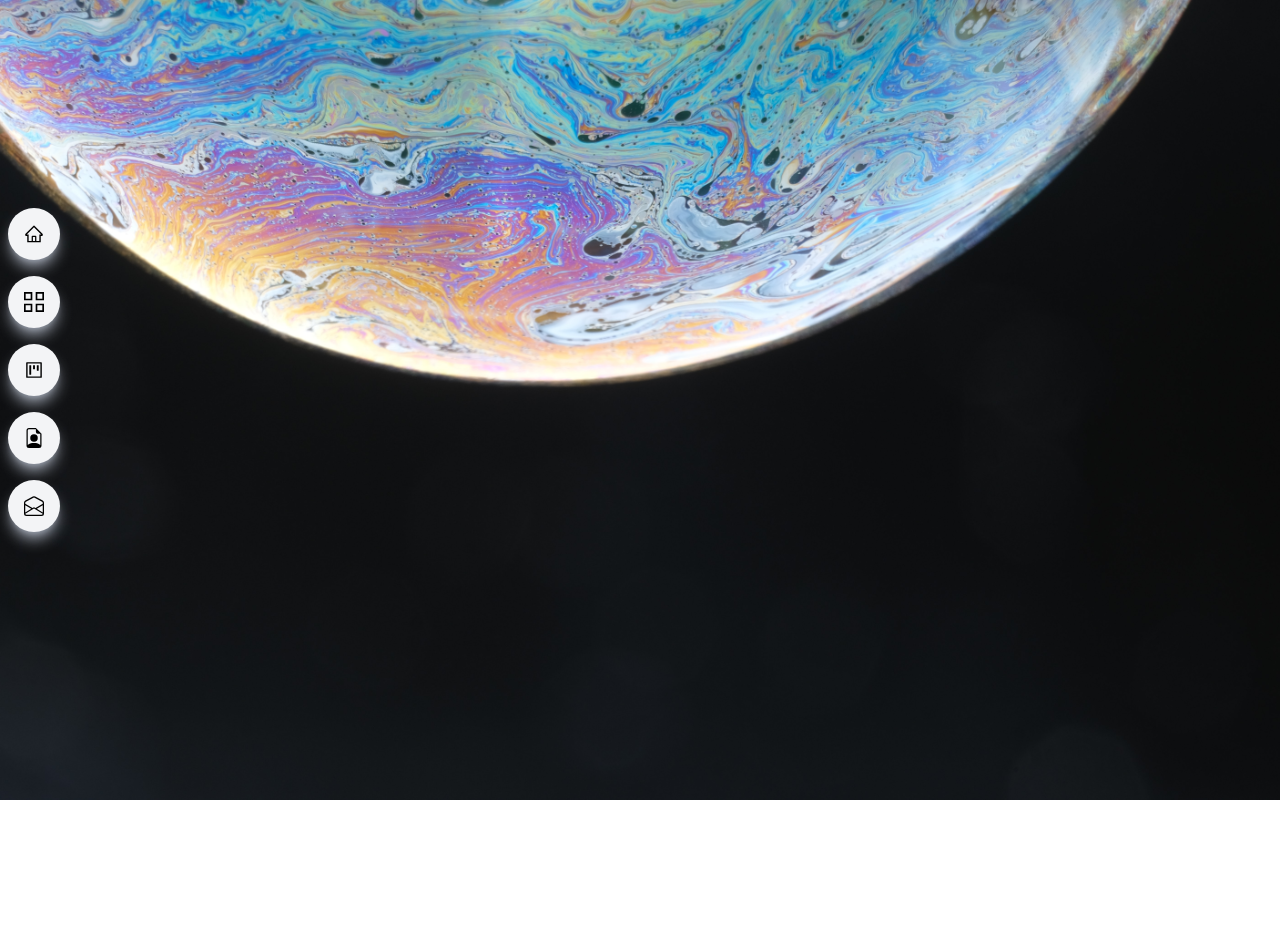
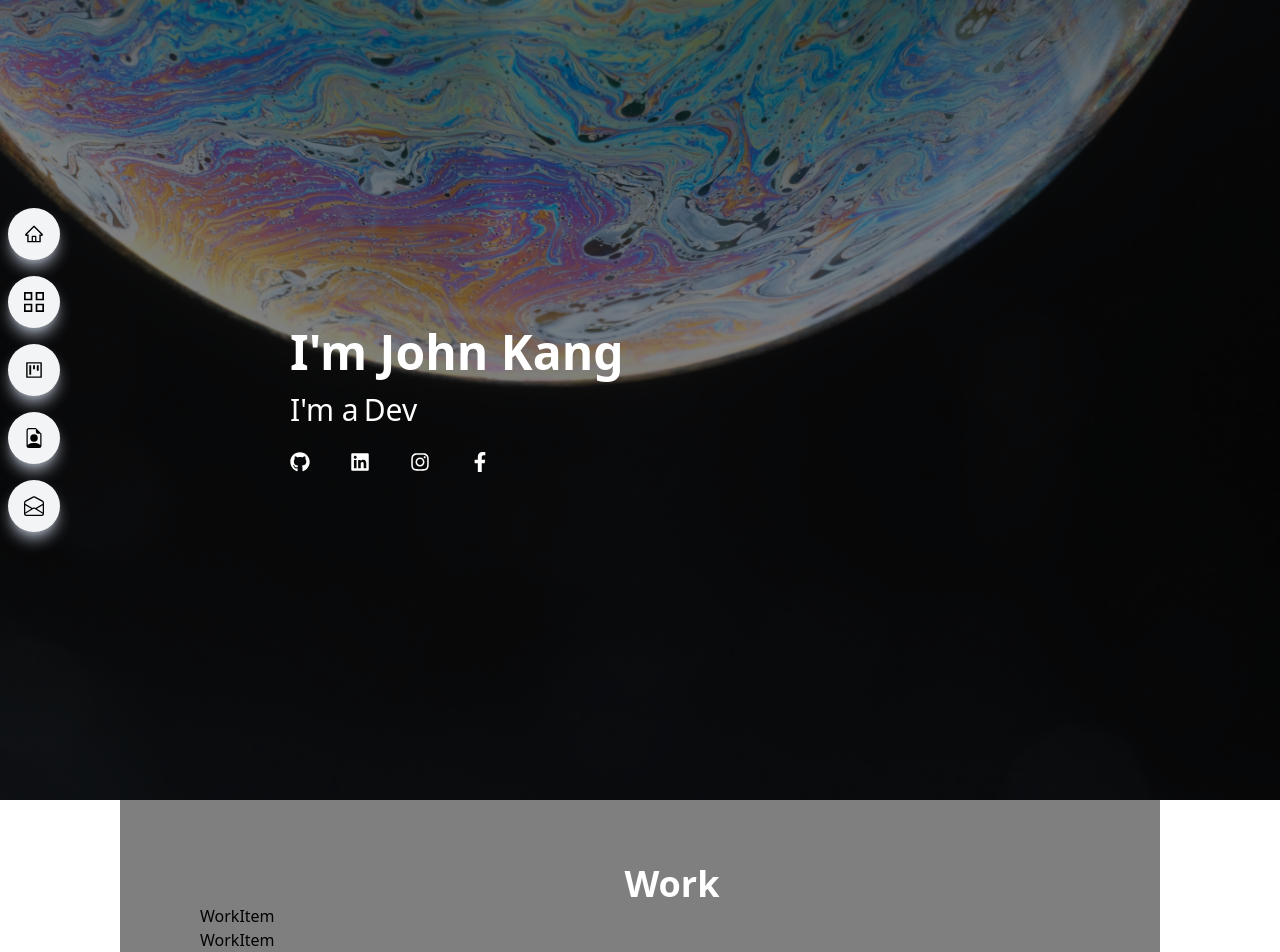
Before and after one commit to JYK33/Porfolio2.0, a React (Vite) app: page / in a window 1280 px wide. Shown: the top 952 px of the page. Before the commit the page ends 800 px from the top, so only its background shows below. Built offline with nearby package versions, Linux system fonts and the light colour scheme.

Commit message:
added code to work experience

```diff
--- a/package.json
+++ b/package.json
@@ -11,7 +11,8 @@
   "dependencies": {
     "react": "^18.2.0",
     "react-dom": "^18.2.0",
-    "react-icons": "^4.7.1"
+    "react-icons": "^4.7.1",
+    "react-type-animation": "^2.1.2"
   },
   "devDependencies": {
     "@types/react": "^18.0.27",
--- a/src/App.jsx
+++ b/src/App.jsx
@@ -1,6 +1,7 @@
 import { useState } from 'react'
 import Sidenav from './components/Sidenav'
 import Main from './components/Main'
+import Work from './components/Work'
 
 
 function App() {
@@ -8,8 +9,9 @@ function App() {
 
   return (
     <div>
-      <Sidenav />
+      <Sidenav/>
       <Main/>
+      <Work/>
     </div>
   )
 }
--- a/src/components/Sidenav.jsx
+++ b/src/components/Sidenav.jsx
@@ -1,7 +1,7 @@
 import React, {useState} from 'react'
 import {AiOutlineMenu, AiOutlineHome, AiOutlineProject } from 'react-icons/ai';
 import {GrProjects} from 'react-icons/gr'
-import {BsEnvelopeOpen, BsFileEarmarkPerson, BsFillMenuButtonWideFill} from 'react-icons/bs'
+import {BsEnvelopeOpen, BsFileEarmarkPerson} from 'react-icons/bs'
 
 const Sidenav = () => {
 
--- /dev/null
+++ b/src/components/Work.jsx
@@ -0,0 +1,53 @@
+import React from "react";
+import WorkItem from "./WorkItem"
+
+const data = [
+  {
+    year: "xxxx",
+    title: "xxxx",
+    duration: "x years",
+    deatils: "lorem Ipsum, dolor sit amet consectetur adipiscing elit.",
+  },
+  {
+    year: "xxxx",
+    title: "xxxx",
+    duration: "x years",
+    details: "lorem Ipsum, dolor sit amet consectetur adipiscing elit.",
+  },
+  {
+    year: "xxxx",
+    title: "xxxx",
+    duration: "x years",
+    details: "lorem Ipsum, dolor sit amet consectetur adipiscing elit.",
+  },
+  {
+    year: "xxxx",
+    title: "xxxx",
+    duration: "x years",
+    details: "lorem Ipsum, dolor sit amet consectetur adipiscing elit.",
+  },
+  {
+    year: "xxxx",
+    title: "xxxx",
+    duration: "x years",
+    details: "lorem Ipsum, dolor sit amet consectetur adipiscing elit.",
+  },
+];
+
+const Work = () => {
+  return <div id="work" className="max-w-[1040px] m-auto md:pl-20 p-4 py-16 bg-black/50">
+    <h1 className="text-white text-4xl font-bold text-center">Work</h1>
+    {data.map((item, idx) => (
+        <WorkItem
+        key ={idx}
+        year ={item.year}
+        title ={item.title}
+        duration = {item.duration}
+        details={item.details}
+        />
+    ))}
+  </div>;
+
+};
+
+export default Work;
--- /dev/null
+++ b/src/components/WorkItem.jsx
@@ -0,0 +1,9 @@
+import React from "react"
+
+const WorkItem = () => {
+    return (
+        <div>WorkItem</div>
+    )
+}
+
+export default WorkItem
--- a/src/components/main.jsx
+++ b/src/components/main.jsx
@@ -1,12 +1,49 @@
-import React from 'react';
-import MainImg from '../assets/space.jpg';
+import React from "react";
+import MainImg from "../assets/space.jpg";
+import { TypeAnimation } from "react-type-animation";
+import { FaGithub, FaLinkedin, FaInstagram, FaFacebookF} from "react-icons/fa"
 
 const Main = () => {
-    return (
-        <div id='main'>
-            <img className="w-full h-screen object-cover object-left scale-x-[-1]" src={MainImg} alt="main-page-img" />
+  return (
+    <div id="main">
+      <img
+        className="w-full h-screen object-cover object-left scale-x-[-1]"
+        src={MainImg}
+        alt="main-page-img"
+      />
+      <div className="w-full h-screen absolute top-0 left-0 bg-black/50">
+
+        {/* Type Animation for introduction */}
+        <div className=" text-white max-w-[700px] m-auto h-full w-full flex flex-col justify-center lg:items-start items-center">
+          <h1 className="sm:text-5xl text-4xl font-bold">I'm John Kang</h1>
+          <h2 className="flex sm:text-3xl test-2xl pt-4">
+            I'm a
+            <TypeAnimation
+              sequence={[
+                "Coder", // Types 'One'
+                2000, // Waits 1s
+                "Developer", // Deletes 'One' and types 'Two'
+                2000, // Waits 2s
+                "Tech Enthusiast",
+                2000,
+              ]}
+              wrapper="div"
+              cursor={true}
+              repeat={Infinity}
+              style={{ fontSize: "1em", paddingLeft: '5px' }}
+            />
+          </h2>
+          {/* incons for my social media */}
+          <div className="flex justify-between pt-6 max-w-[200px] w-full">
+            <FaGithub className="cursor-pointer" size={20}/>
+            <FaLinkedin className="cursor-pointer" size={20}/>
+            <FaInstagram className="cursor-pointer" size={20}/>
+            <FaFacebookF className="cursor-pointer" size={20}/>
+          </div>
         </div>
-    )
-}
+      </div>
+    </div>
+  );
+};
 
-export default Main
+export default Main;
```
Also changed, not shown: 1 other file (tests, documents, lock files or other folders).
